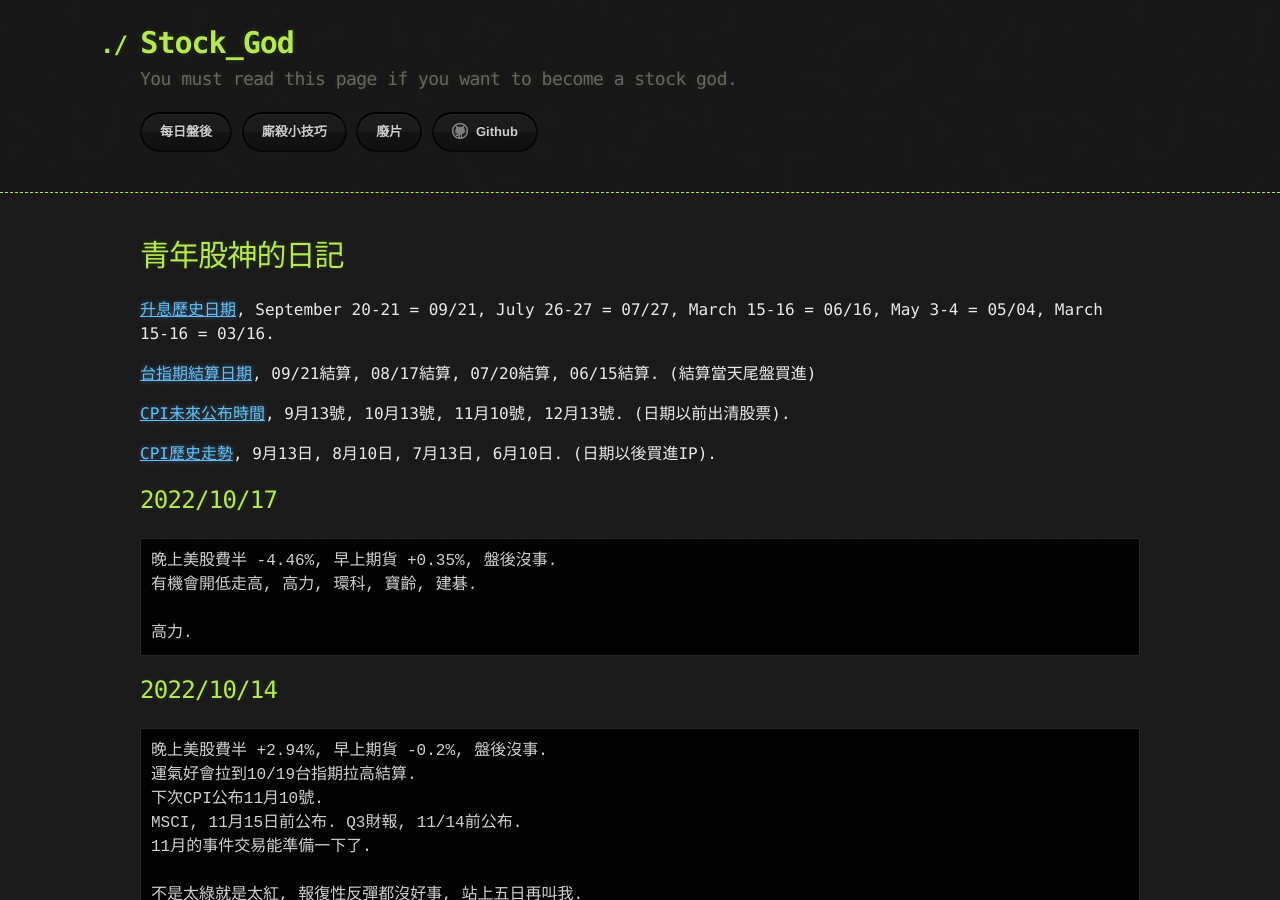
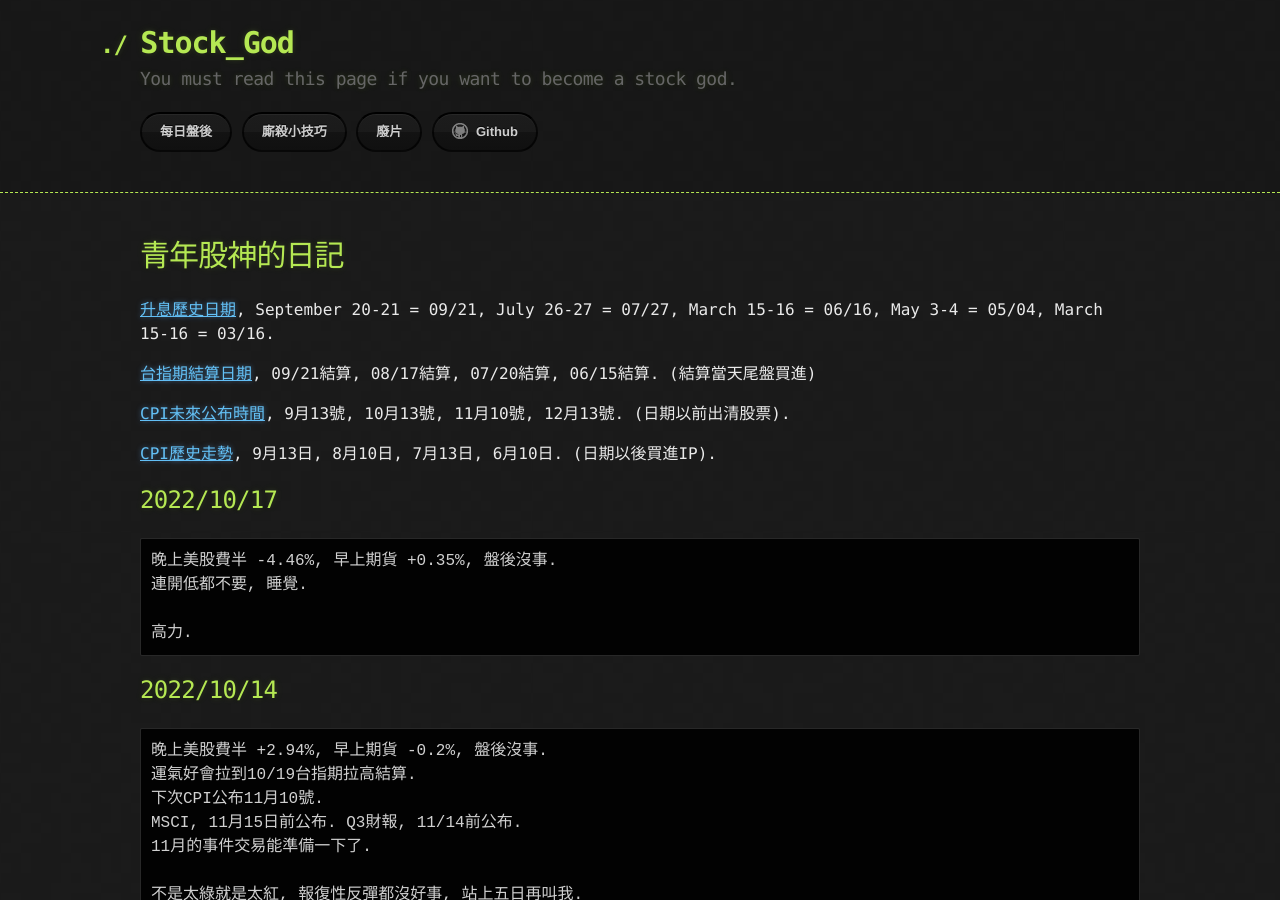
Before and after one commit to lepg5487/Stock_God, a Jekyll site: the page built from index.md, in a window 1280 px wide and 900 px high. Built offline with Jekyll 4.4.1, drawn with Linux system fonts in a browser that asks for light colours; our own code applies the rules of GitHub Pages for plain Markdown files.

Commit message:
Update index.md

````diff
--- a/index.md
+++ b/index.md
@@ -16,7 +16,7 @@ layout: testlayouts
 ## 2022/10/17
 ```
 晚上美股費半 -4.46%, 早上期貨 +0.35%, 盤後沒事.
-有機會開低走高, 高力, 環科, 寶齡, 建碁.
+連開低都不要, 睡覺.
 
 高力.
 ```
````
